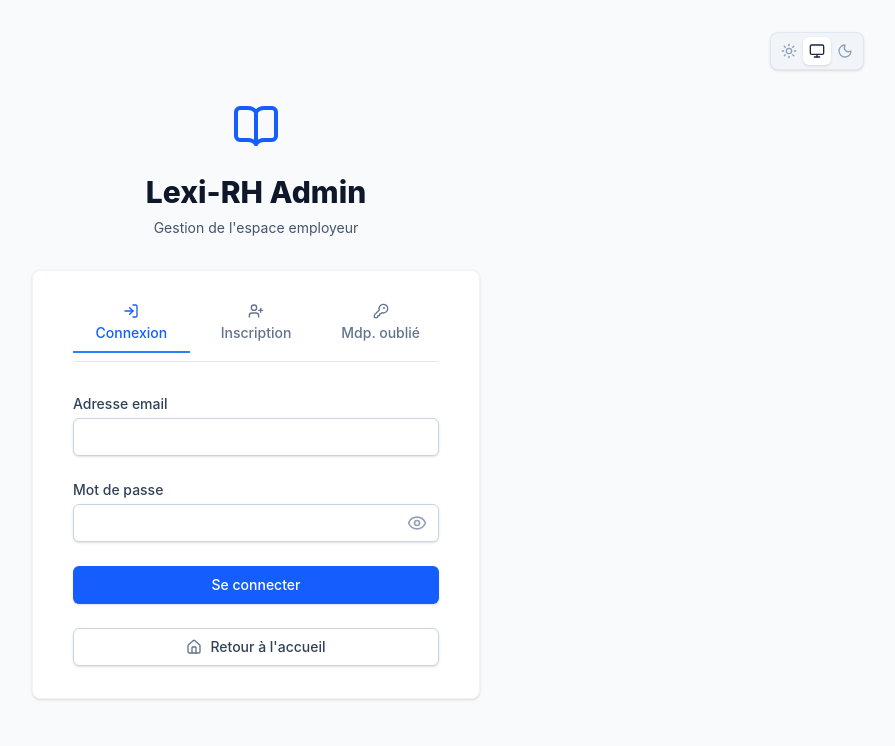
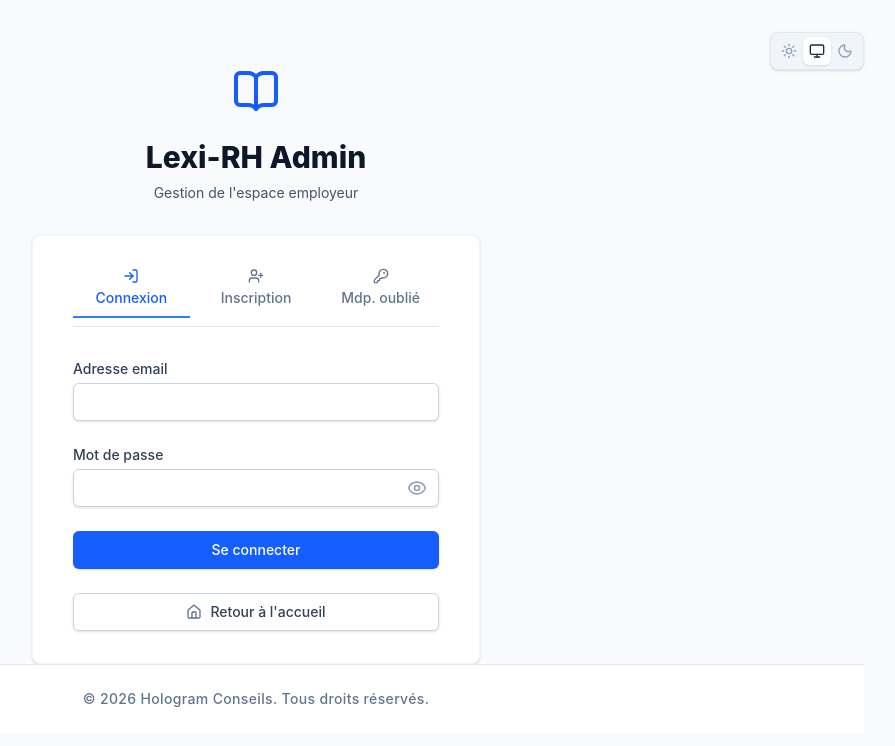
Before and after one commit to hologramconseils/lexi-rh, a React (Vite) app in the folder frontend/: page /login in a window 1280 px wide. Shown: the top 746 px of the page, without its empty margins (384-1279 px from the left). Built offline with nearby package versions, Linux system fonts and the light colour scheme; no server answers.

Commit message:
feat: add permanent footer and update admin logo redirection and auto-logout

```diff
--- /dev/null
+++ b/frontend/src/components/Footer.tsx
@@ -0,0 +1,15 @@
+import React from 'react';
+
+const Footer: React.FC = () => {
+  return (
+    <footer className="py-6 bg-white dark:bg-slate-900 border-t border-slate-200 dark:border-slate-800 transition-colors">
+      <div className="max-w-7xl mx-auto px-4 sm:px-6 lg:px-8">
+        <p className="text-center text-sm text-slate-500 dark:text-slate-400 font-medium tracking-wide">
+          © 2026 Hologram Conseils. Tous droits réservés.
+        </p>
+      </div>
+    </footer>
+  );
+};
+
+export default Footer;
--- a/frontend/src/components/Navbar.tsx
+++ b/frontend/src/components/Navbar.tsx
@@ -40,7 +40,7 @@ const Navbar: React.FC<NavbarProps> = ({ variant = 'public', showBackButton = fa
               </button>
             )}
 
-            <Link to="/" className="flex items-center space-x-2 text-blue-600 dark:text-blue-500 hover:opacity-80 transition-opacity focus-visible:outline-none" title="Retour à l'accueil">
+            <Link to={variant === 'admin' ? "/profile" : "/"} className="flex items-center space-x-2 text-blue-600 dark:text-blue-500 hover:opacity-80 transition-opacity focus-visible:outline-none" title={variant === 'admin' ? "Informations du compte" : "Retour à l'accueil"}>
               <BookOpen className="w-7 h-7 sm:w-8 sm:h-8" />
               <h1 className="text-lg sm:text-xl font-bold text-slate-900 dark:text-white truncate max-w-[120px] sm:max-w-none">
                 {navBrand}
--- a/frontend/src/pages/AdminDashboard.tsx
+++ b/frontend/src/pages/AdminDashboard.tsx
@@ -2,6 +2,7 @@ import React, { useState, useEffect, useRef } from 'react';
 import axios from 'axios';
 import { useAuth } from '../context/AuthContext';
 import Navbar from '../components/Navbar';
+import Footer from '../components/Footer';
 import { Trash2, Upload, FileText } from 'lucide-react';
 import { API_URL } from '../config';
 
@@ -169,6 +170,7 @@ const AdminDashboard = () => {
           </ul>
         </div>
       </main>
+      <Footer />
     </div>
   );
 };
--- a/frontend/src/pages/Dashboard.tsx
+++ b/frontend/src/pages/Dashboard.tsx
@@ -2,6 +2,7 @@ import React, { useState } from 'react';
 import axios from 'axios';
 import { useAuth } from '../context/AuthContext';
 import Navbar from '../components/Navbar';
+import Footer from '../components/Footer';
 import { Search, BookOpen, AlertCircle, Loader2 } from 'lucide-react';
 import { API_URL } from '../config';
 
@@ -14,7 +15,14 @@ interface SearchResult {
 }
 
 const Dashboard = () => {
-  const { token } = useAuth();
+  const { user, token, logout } = useAuth();
+
+  // Auto-logout admin if they access the public dashboard
+  React.useEffect(() => {
+    if (user?.role === 'admin') {
+      logout();
+    }
+  }, [user, logout]);
   const [query, setQuery] = useState('');
   const [results, setResults] = useState<SearchResult[]>([]);
   const [loading, setLoading] = useState(false);
@@ -193,6 +201,7 @@ const Dashboard = () => {
           ))}
         </div>
       </main>
+      <Footer />
     </div>
   );
 };
--- a/frontend/src/pages/Login.tsx
+++ b/frontend/src/pages/Login.tsx
@@ -4,6 +4,7 @@ import { useNavigate, Link } from 'react-router-dom';
 import axios from 'axios';
 import { BookOpen, Eye, EyeOff, Home, UserPlus, LogIn, KeyRound } from 'lucide-react';
 import ThemeToggle from '../components/ThemeToggle';
+import Footer from '../components/Footer';
 import { API_URL } from '../config';
 
 type LoginMode = 'login' | 'register' | 'reset';
@@ -220,6 +221,7 @@ const Login: React.FC = () => {
           </div>
         </div>
       </div>
+      <Footer />
     </div>
   );
 };
--- a/frontend/src/pages/Profile.tsx
+++ b/frontend/src/pages/Profile.tsx
@@ -2,6 +2,7 @@ import React, { useState } from 'react';
 import { useAuth } from '../context/AuthContext';
 import axios from 'axios';
 import Navbar from '../components/Navbar';
+import Footer from '../components/Footer';
 import { User as UserIcon, Eye, EyeOff } from 'lucide-react';
 import { API_URL } from '../config';
 
@@ -105,6 +106,7 @@ const Profile = () => {
           </div>
         </div>
       </main>
+      <Footer />
     </div>
   );
 };
```
Also changed, not shown: 2 other files (tests, documents, lock files or other folders).
